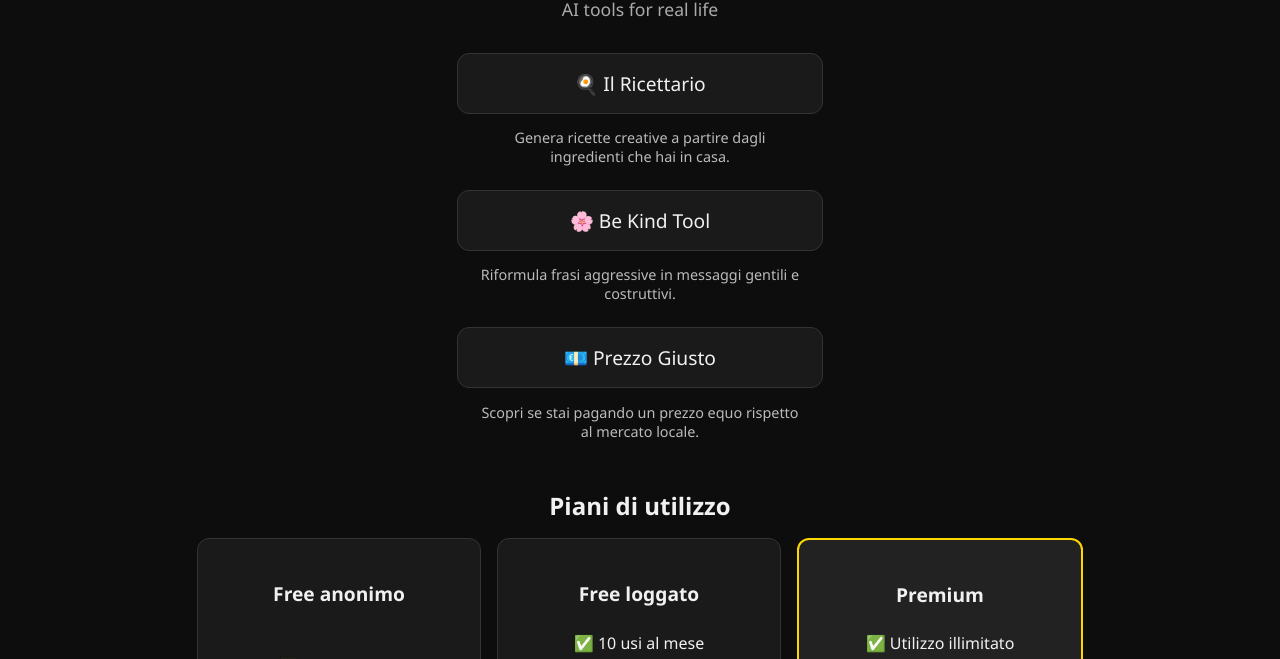
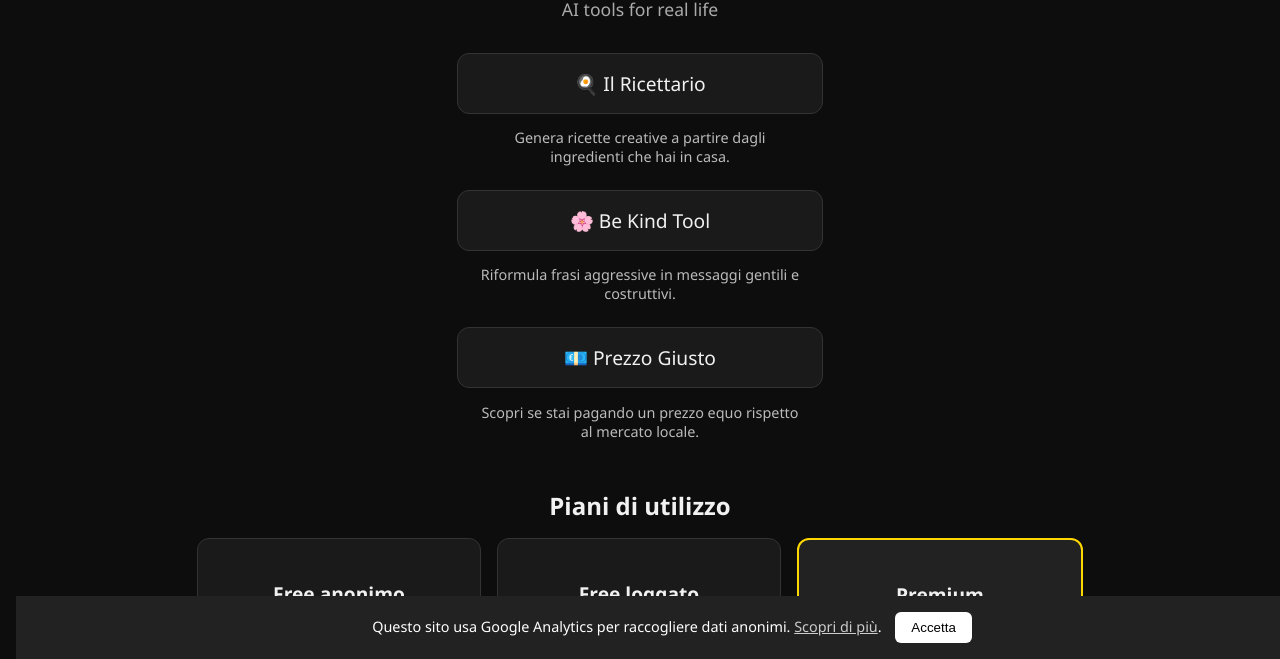
Before and after one commit to LeoBergonzoni/stru-menti-app, a website with bundled scripts: page index.html in a window 1280 px wide. Shown: the part 141-800 px from the top of the page. Built offline with nearby package versions, Linux system fonts and the light colour scheme; no server answers.

Commit message:
Correzione cookie Policy

```diff
--- a/index.html
+++ b/index.html
@@ -73,7 +73,7 @@
   </section>
 
   <div id="cookie-banner">
-    Questo sito usa Google Analytics per raccogliere dati anonimi. <a href="privacy.html">Scopri di più</a>.
+    Questo sito usa Google Analytics per raccogliere dati anonimi. <a href="privacy.html" style="color:#ccc;text-decoration:underline;">Scopri di più</a>.
     <button onclick="acceptCookies()">Accetta</button>
   </div>
 
--- a/style.css
+++ b/style.css
@@ -111,6 +111,28 @@ body {
     margin: 0 0.5rem;
   }
 
+  #cookie-banner {
+    position: fixed;
+    bottom: 0;
+    width: 100%;
+    background: #222;
+    color: #fff;
+    padding: 1rem;
+    text-align: center;
+    font-size: 0.9rem;
+    z-index: 1000;
+  }
+
+  #cookie-banner button {
+    margin-left: 10px;
+    padding: 0.5rem 1rem;
+    background: #fff;
+    color: #000;
+    border: none;
+    border-radius: 6px;
+    cursor: pointer;
+  }
+
   @media (max-width: 480px) {
     header h1 {
       font-size: 2.2rem;
```
